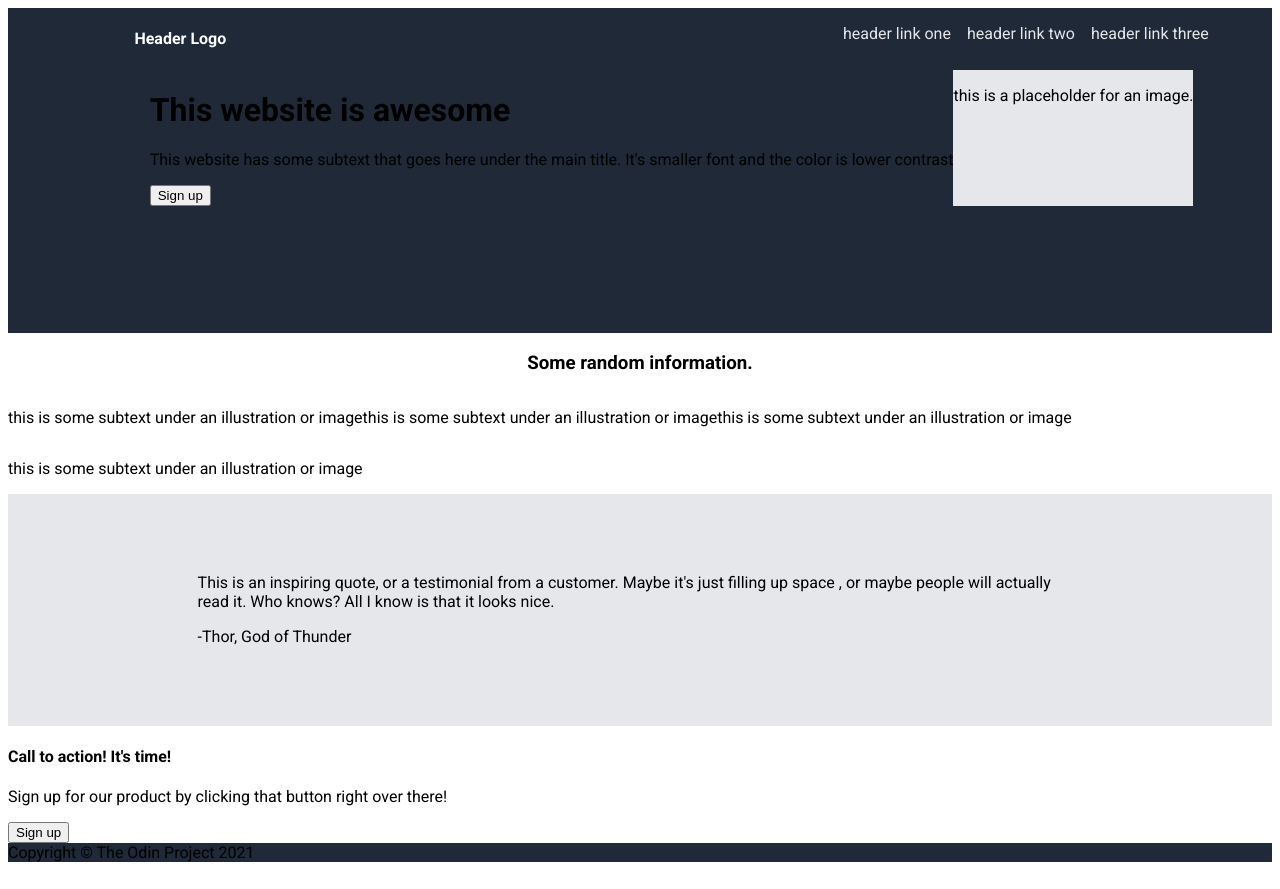
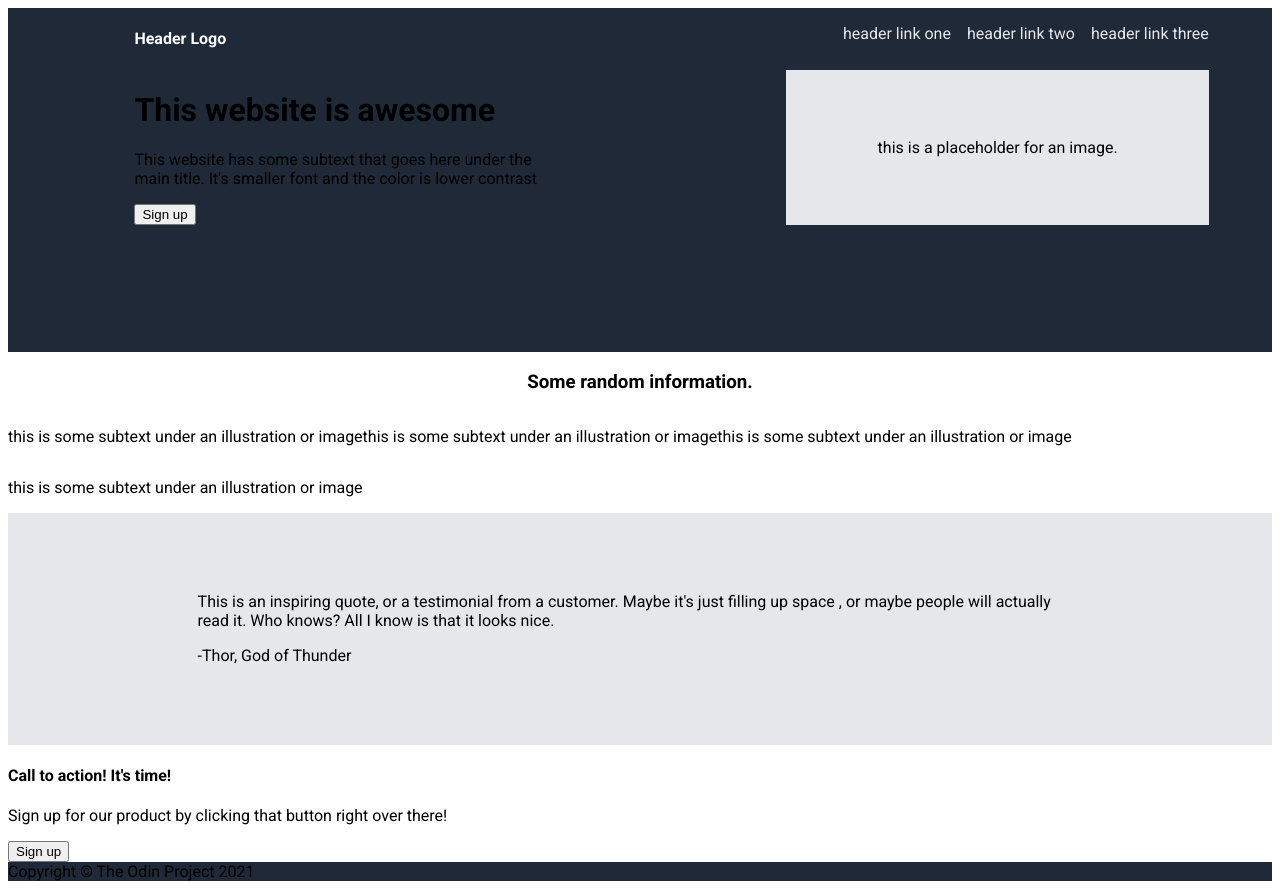
Before and after one commit to prajwalpaudel/project-landing-page, a plain HTML site: page index.html in a window 1280 px wide. Drawn offline with Linux system fonts and the light colour scheme.

Commit message:
Create header spacing

```diff
--- a/style.css
+++ b/style.css
@@ -30,10 +30,24 @@ a:link{
 }
 .fullheader{
 display:flex;
-justify-content: center;
+justify-content: space-between;
+}
+
+.leftheader{
+    flex-wrap:wrap;
+    width:33vw;
+    margin:0;
+    padding:0;
 }
 .placeholder{
     background-color: #E5E7EB;
+    flex-wrap:wrap;
+    width:33vw;
+    padding:0;
+    margin:0;
+    display:flex;
+    justify-content: center;
+    align-items: center;
 }
 .boxes{
     display: flex;
```
